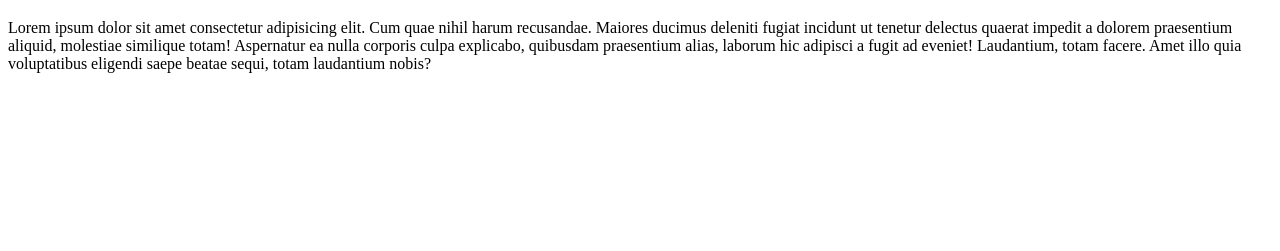
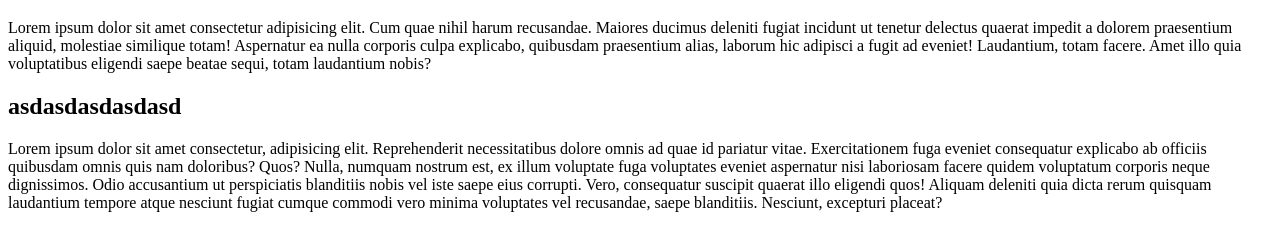
Before and after one commit to otoK1ng/myapp, a plain HTML site: page index.html in a window 1280 px wide. Shown: the part 61-312 px from the top of the page. Drawn offline with Linux system fonts and the light colour scheme.

Commit message:
Added some new elements

```diff
--- a/index.html
+++ b/index.html
@@ -18,6 +18,20 @@
         eveniet! Laudantium, totam facere. Amet illo quia voluptatibus eligendi saepe beatae sequi, totam laudantium
         nobis?</p>
 
+
+        <h2>asdasdasdasdasd</h2>
+
+
+    <p>Lorem ipsum dolor sit amet consectetur, adipisicing elit. Reprehenderit necessitatibus dolore omnis ad quae id
+        pariatur vitae. Exercitationem fuga eveniet consequatur explicabo ab officiis quibusdam omnis quis nam
+        doloribus? Quos?
+        Nulla, numquam nostrum est, ex illum voluptate fuga voluptates eveniet aspernatur nisi laboriosam facere quidem
+        voluptatum corporis neque dignissimos. Odio accusantium ut perspiciatis blanditiis nobis vel iste saepe eius
+        corrupti.
+        Vero, consequatur suscipit quaerat illo eligendi quos! Aliquam deleniti quia dicta rerum quisquam laudantium
+        tempore atque nesciunt fugiat cumque commodi vero minima voluptates vel recusandae, saepe blanditiis. Nesciunt,
+        excepturi placeat?</p>
+
 </body>
 
 </html>
```
